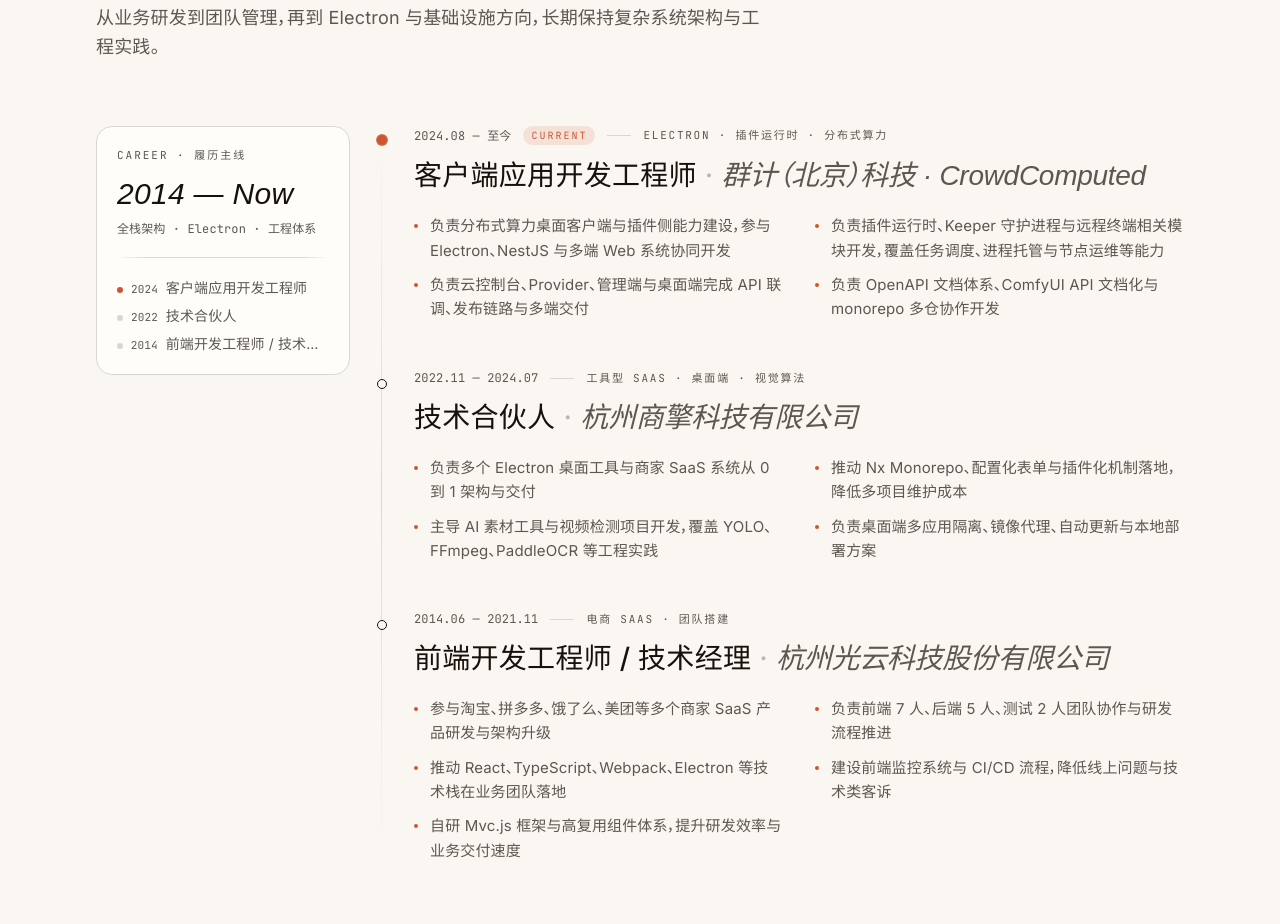
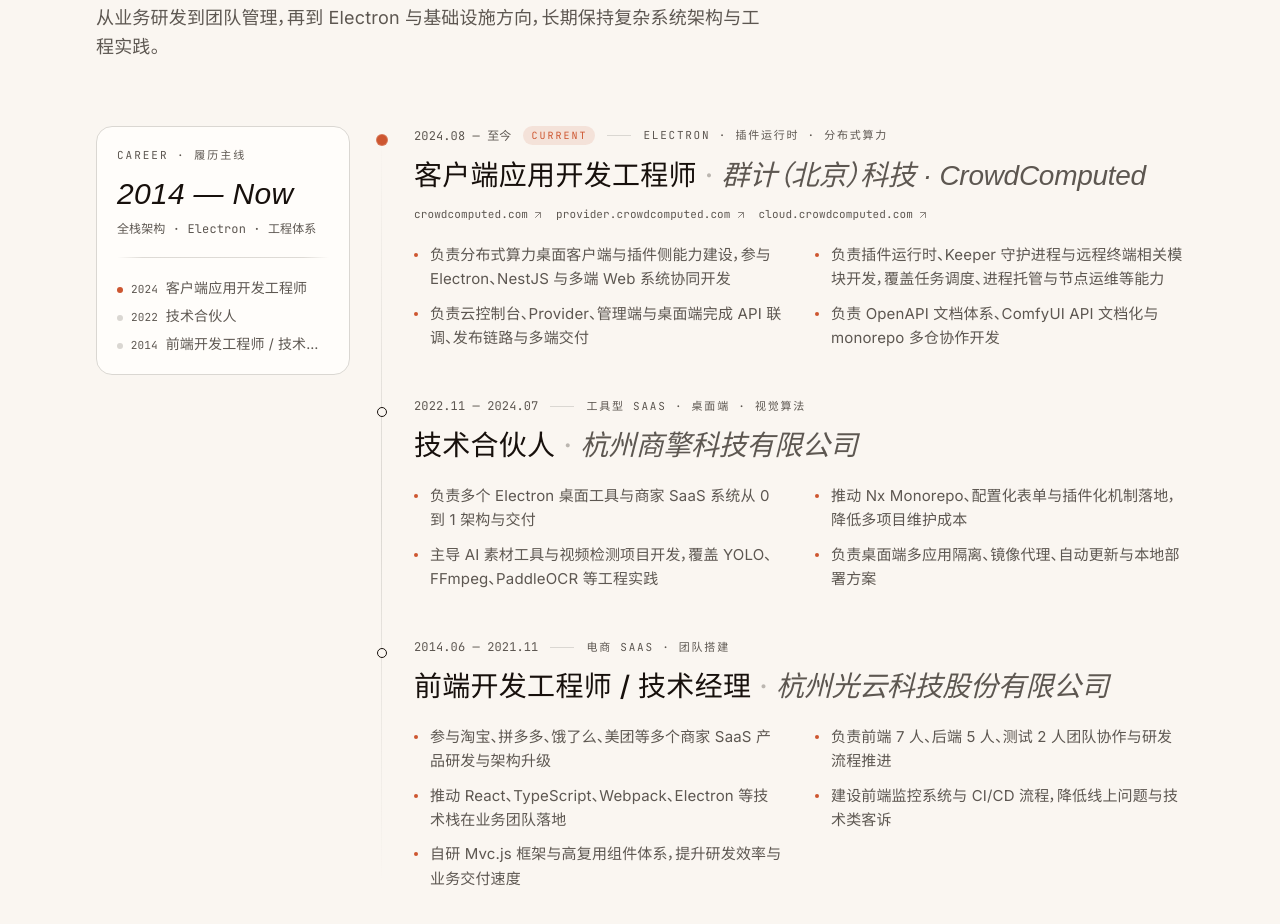
Before and after one commit to Noah-Bytes/noah-resume, a Next.js app: page / in a window 1280 px wide. Shown: the part 3520-4444 px from the top of the page. Built offline with nearby package versions, Linux system fonts and the light colour scheme; no server answers; a web font is replaced by a local one.

Commit message:
update resume

```diff
--- a/components/experience-section.tsx
+++ b/components/experience-section.tsx
@@ -1,3 +1,4 @@
+import { ArrowUpRight } from "lucide-react";
 import { SectionHeading } from "@/components/section-heading";
 import meta from "@/lib/meta";
 
@@ -125,6 +126,26 @@ export function ExperienceSection() {
 											</span>
 										</h3>
 
+										{exp.productLinks?.length ? (
+											<div className="mt-3 flex flex-wrap gap-x-3 gap-y-2">
+												{exp.productLinks.map((link) => (
+													<a
+														key={link.href}
+														href={link.href}
+														target="_blank"
+														rel="noreferrer"
+														className="group inline-flex items-center gap-1 font-mono text-[11px] text-muted-foreground transition-colors hover:text-accent"
+													>
+														<span className="link-underline">{link.label}</span>
+														<ArrowUpRight
+															className="size-3 shrink-0 opacity-70 transition-transform group-hover:-translate-y-0.5 group-hover:translate-x-0.5 group-hover:opacity-100"
+															aria-hidden
+														/>
+													</a>
+												))}
+											</div>
+										) : null}
+
 										<ul className="mt-5 grid gap-x-8 gap-y-2.5 text-[15px] leading-relaxed text-muted-foreground sm:grid-cols-2">
 											{exp.highlights.map((h, i) => (
 												<li key={i.toString()} className="flex gap-3">
--- a/lib/meta.json
+++ b/lib/meta.json
@@ -182,6 +182,20 @@
 				"period": "2024.08 — 至今",
 				"current": true,
 				"meta": "Electron · 插件运行时 · 分布式算力",
+				"productLinks": [
+					{
+						"label": "crowdcomputed.com",
+						"href": "https://crowdcomputed.com/"
+					},
+					{
+						"label": "provider.crowdcomputed.com",
+						"href": "https://provider.crowdcomputed.com/"
+					},
+					{
+						"label": "cloud.crowdcomputed.com",
+						"href": "https://cloud.crowdcomputed.com/"
+					}
+				],
 				"highlights": [
 					"负责分布式算力桌面客户端与插件侧能力建设，参与 Electron、NestJS 与多端 Web 系统协同开发",
 					"负责插件运行时、Keeper 守护进程与远程终端相关模块开发，覆盖任务调度、进程托管与节点运维等能力",
```
